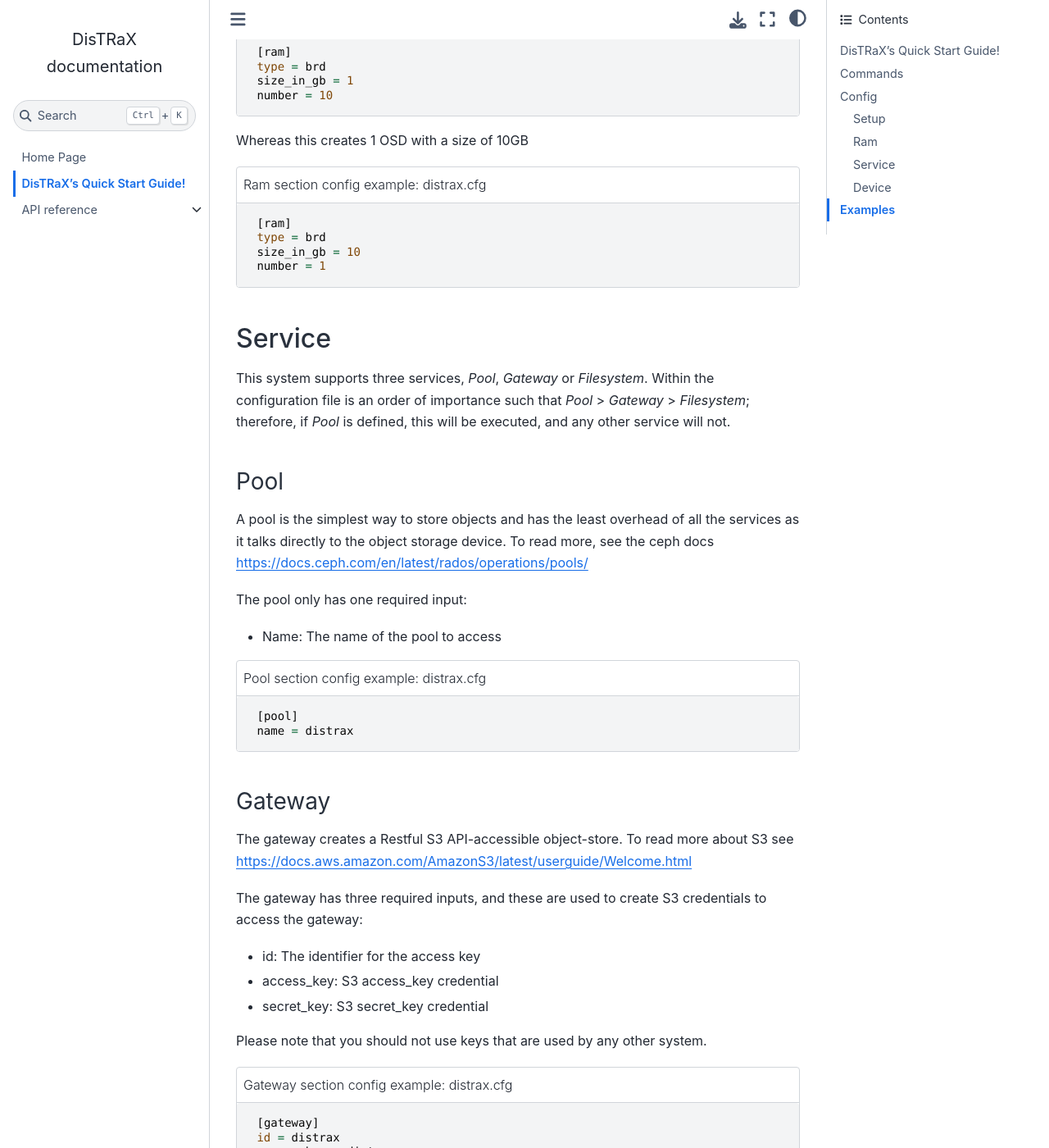
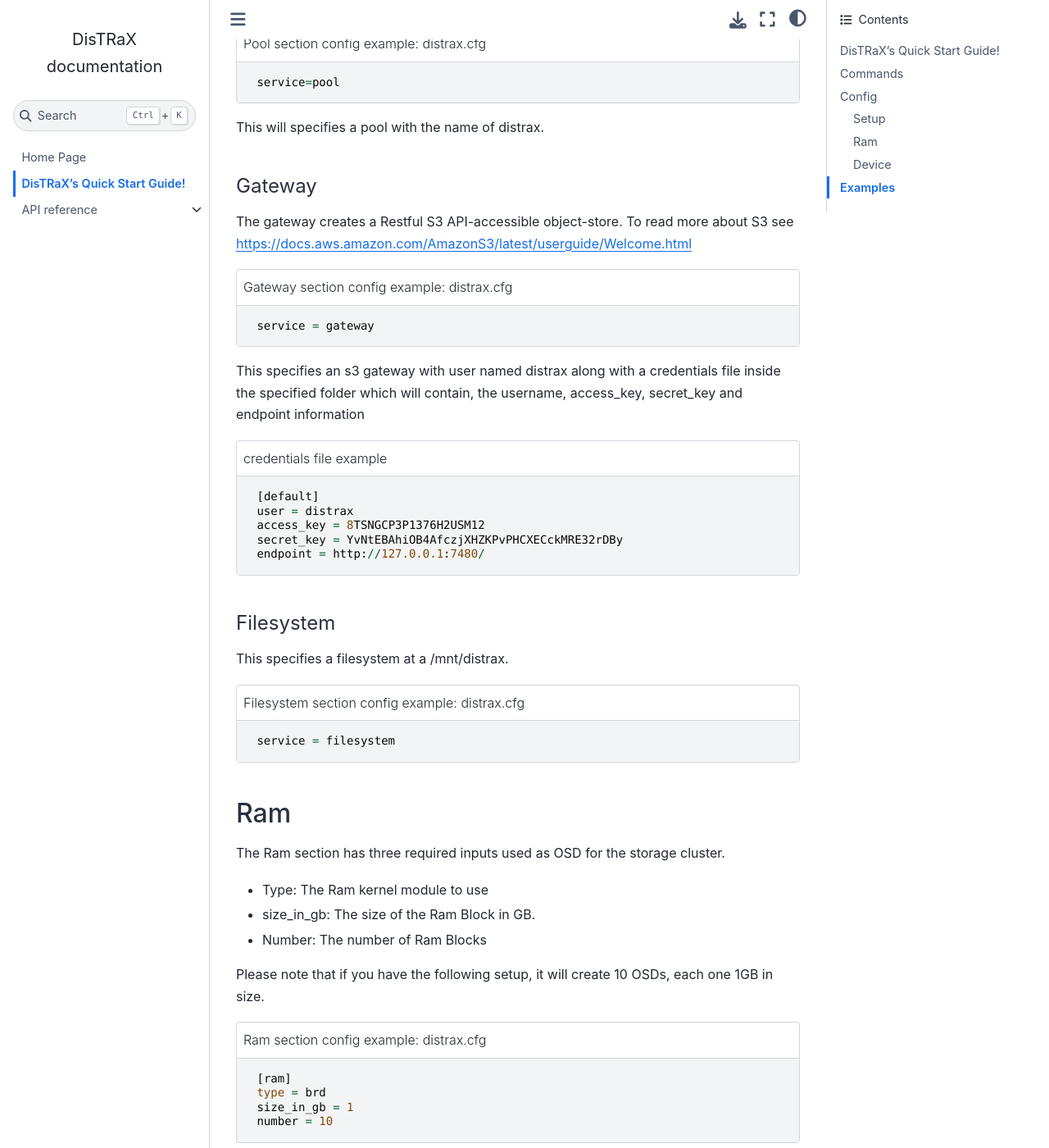
Before and after one commit to rosalindfranklininstitute/DisTRaX, a Sphinx documentation site: the page built from docs/source/quickstart.rst, in a window 1280 px wide and 1400 px high, scrolled down 1490 px. Shown: the whole window at 82% size. Built offline with Sphinx 7.4.7 and the Sphinx Book theme 1.1.4, drawn with Linux system fonts in a browser that asks for light colours; some of the changed text lies outside the part shown.

Commit message:
Docs/quick start (#25)
* Updated quickstart guide.

Changed how the services are accessed

* Converting typing_extensions to typing

* Sphinx has updated

However, the book-theme has not updated to match the new version of sphinx, thus needs to be hard set to version 6 till this change occurs.

```diff
--- a/docs/source/quickstart.rst
+++ b/docs/source/quickstart.rst
@@ -18,7 +18,7 @@ The action defines what you would like DisTRaX to do, whether to build, aka `cre
 
 Config
 ======
-DisTRaX uses a config file to hold all the options of the cluster. The file consists of three main parts SETUP, RAM and SERVICE, where a SERVICE is a `Pool`, `Gateway` or `Filesystem`:
+DisTRaX uses a config file to hold all the options of the cluster. The file consists of two main parts SETUP, RAM:
 
 
 Setup
@@ -30,16 +30,67 @@ The Setup section has four required inputs and is used to configure the storage
 * folder: The folder to store system details (must exist on all hosts)
 * Interface: This is the network interface the cluster will communicate over (must exist on all hosts)
 * number_of_hosts: The number of nodes used to form the cluster.
+* service: This can either be pool, gateway or filesystem
 
 .. code-block::
-   :caption: Setup section config example: distrax.cfg
+   :caption: Setup section config example with pool service: distrax.cfg
 
     [setup]
     backend = ceph
     folder = my_ceph
     interface = lo
     number_of_hosts = 1
+    service = pool
 
+Service
+~~~~~~~
+
+This system supports three services, `Pool`, `Gateway` or `Filesystem`.
+
+Pool
+++++
+A pool is the simplest way to store objects and has the least overhead of all the services as it talks directly to the object storage device.
+To read more, see the ceph docs `https://docs.ceph.com/en/latest/rados/operations/pools/ <https://docs.ceph.com/en/latest/rados/operations/pools/>`_
+
+
+.. code-block::
+   :caption: Pool section config example: distrax.cfg
+
+    service=pool
+
+This will specifies a pool with the name of distrax.
+
+Gateway
++++++++
+
+The gateway creates a Restful S3 API-accessible object-store. To read more about S3 see `https://docs.aws.amazon.com/AmazonS3/latest/userguide/Welcome.html <https://docs.aws.amazon.com/AmazonS3/latest/userguide/Welcome.html>`_
+
+
+.. code-block::
+   :caption: Gateway section config example: distrax.cfg
+
+    service = gateway
+
+This specifies an s3 gateway with user named distrax along with a credentials file inside the specified folder which will contain, the username, access_key, secret_key and endpoint information
+
+.. code-block::
+   :caption: credentials file example
+
+    [default]
+    user = distrax
+    access_key = 8TSNGCP3P1376H2USM12
+    secret_key = YvNtEBAhiOB4AfczjXHZKPvPHCXECckMRE32rDBy
+    endpoint = http://127.0.0.1:7480/
+
+Filesystem
+++++++++++
+
+This specifies a filesystem at a /mnt/distrax.
+
+.. code-block::
+   :caption: Filesystem section config example: distrax.cfg
+
+    service = filesystem
 
 Ram
 ---
@@ -70,68 +121,6 @@ Whereas this creates 1 OSD with a size of 10GB
     number = 1
 
 
-Service
--------
-
-This system supports three services, `Pool`, `Gateway` or `Filesystem`. Within the configuration file is an order of importance such that  `Pool` > `Gateway` > `Filesystem`; therefore, if `Pool` is defined, this will be executed, and any other service will not.
-
-Pool
-~~~~
-A pool is the simplest way to store objects and has the least overhead of all the services as it talks directly to the object storage device.
-To read more, see the ceph docs `https://docs.ceph.com/en/latest/rados/operations/pools/ <https://docs.ceph.com/en/latest/rados/operations/pools/>`_
-
-The pool only has one required input:
-
-* Name: The name of the pool to access
-
-.. code-block::
-   :caption: Pool section config example: distrax.cfg
-
-    [pool]
-    name = distrax
-
-
-Gateway
-~~~~~~~
-
-The gateway creates a Restful S3 API-accessible object-store. To read more about S3 see `https://docs.aws.amazon.com/AmazonS3/latest/userguide/Welcome.html <https://docs.aws.amazon.com/AmazonS3/latest/userguide/Welcome.html>`_
-
-
-The gateway has three required inputs, and these are used to create S3 credentials to access the gateway:
-
-* id: The identifier for the access key
-* access_key: S3 access_key credential
-* secret_key: S3 secret_key credential
-
-Please note that you should not use keys that are used by any other system.
-
-.. code-block::
-   :caption: Gateway section config example: distrax.cfg
-
-    [gateway]
-    id = distrax
-    access_key = distrax
-    secret_key = distrax
-
-
-Filesystem
-~~~~~~~~~~
-
-The creates and mounts a filesystem at a specified mount point. It takes one input.
-
-* mount_point: The location to mount the filesystem within /mnt.
-
-
-.. code-block::
-   :caption: Filesystem section config example: distrax.cfg
-
-    [filesystem]
-    mount_point = distrax
-
-
-This will mount a file system at /mnt/distrax
-
-
 Device
 ------
 
@@ -145,7 +134,7 @@ This outlines which Block devices to use.
 Examples
 ========
 
-We would use the following configuration file to create a ceph cluster on our local system using 1GB of RAM with 1 OSD and a pool with the name `test`.
+We would use the following configuration file to create a ceph cluster on our local system using 1GB of RAM with 1 OSD and a pool.
 
 .. code-block::
    :caption: Config example: distrax.cfg
@@ -155,14 +144,12 @@ We would use the following configuration file to create a ceph cluster on our lo
     folder = my_ceph
     interface = lo
     number_of_hosts = 1
+    service = pool
 
     [ram]
     type = brd
     number = 1
     size_in_gb = 1
-
-    [pool]
-    name = test
 
 
 To build the cluster, we would use
--- a/requirements-dev.txt
+++ b/requirements-dev.txt
@@ -6,7 +6,7 @@ mypy
 pre-commit
 pydocstyle
 pytest
-sphinx
+sphinx==6.*
 sphinx-autodoc-typehints
 sphinx-book-theme
 sphinx-remove-toctrees
```
Also changed, not shown: 9 other files.
